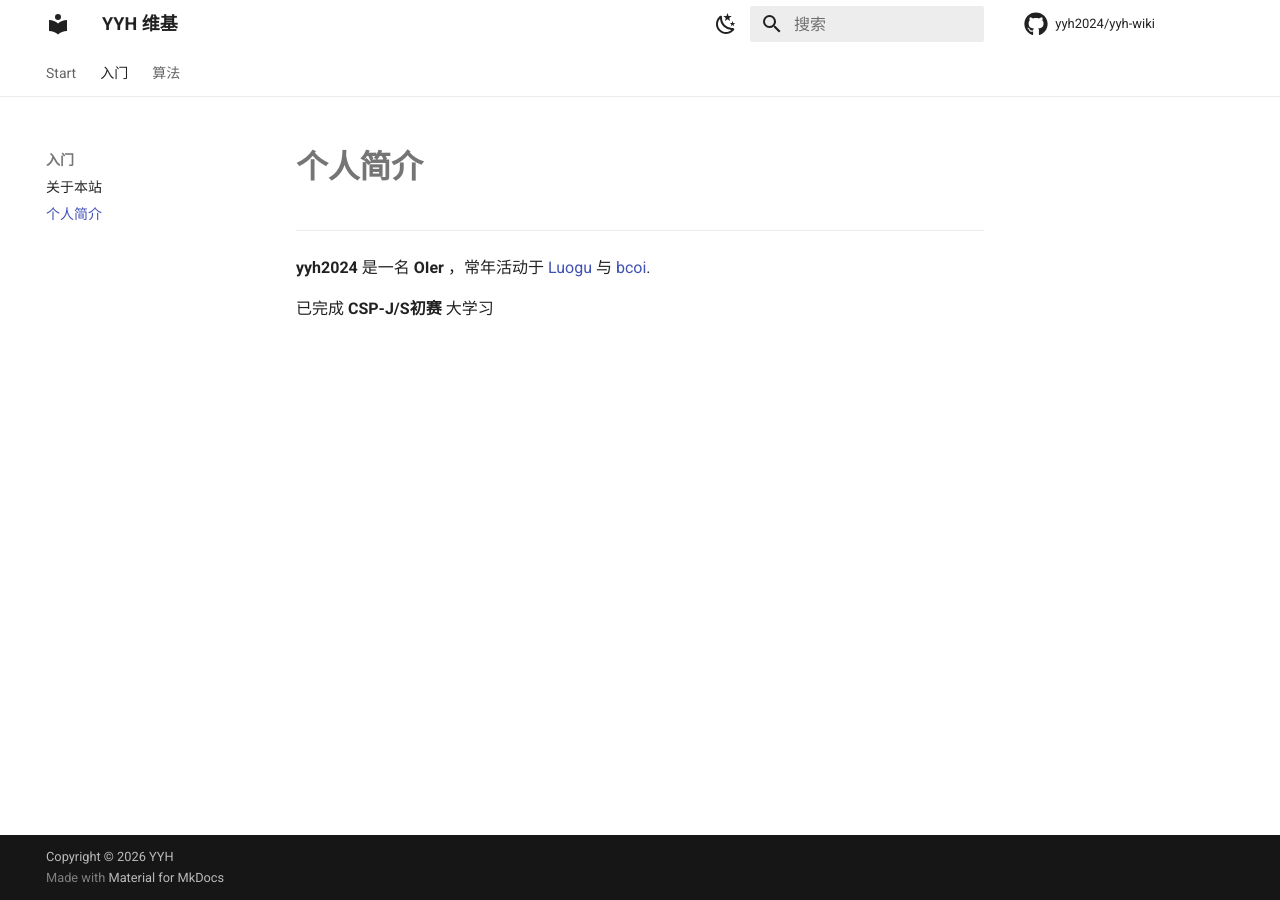
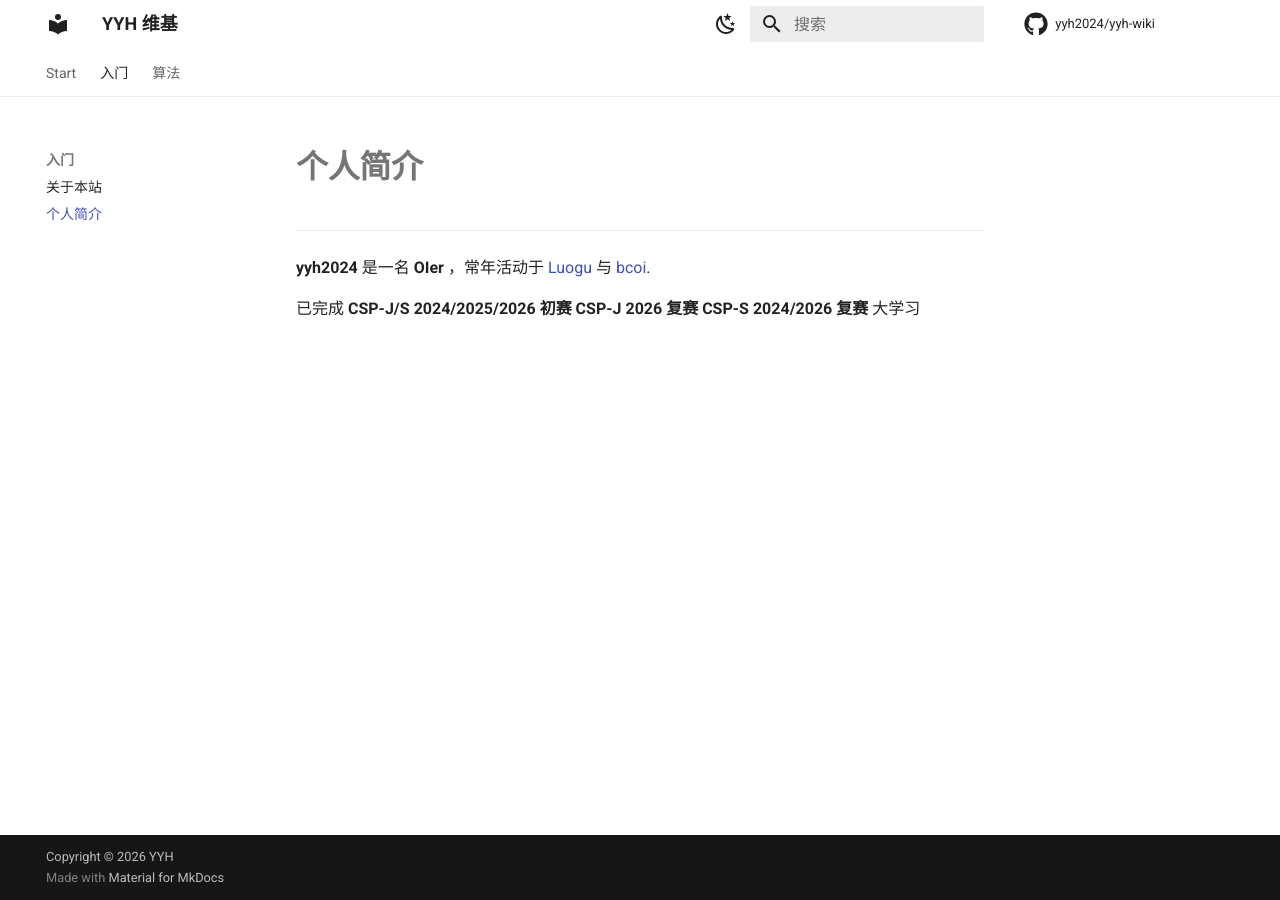
Before and after one commit to yyh2024/yyh-wiki, an MkDocs documentation site: the page built from docs/intro/introdection.md, in a window 1280 px wide. Built offline with MkDocs 1.6.1 and Material for MkDocs 9.7.7, drawn with Linux system fonts in a browser that asks for light colours; comment, search, counter and statistics services are not loaded.

Commit message:
Update competition achievements in introduction

```diff
--- a/docs/intro/introdection.md
+++ b/docs/intro/introdection.md
@@ -4,4 +4,4 @@
 
 **yyh2024** 是一名 **OIer** ，常年活动于 [Luogu](https://www.luogu.com.cn/) 与 [bcoi](https://www.bcoi.cn/).
 
-已完成 **CSP-J/S初赛** 大学习
+已完成 **CSP-J/S 2024/2025/2026 初赛** **CSP-J 2026 复赛** **CSP-S 2024/2026 复赛** 大学习
```
